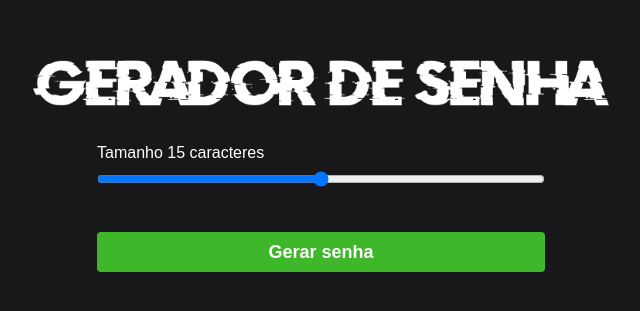
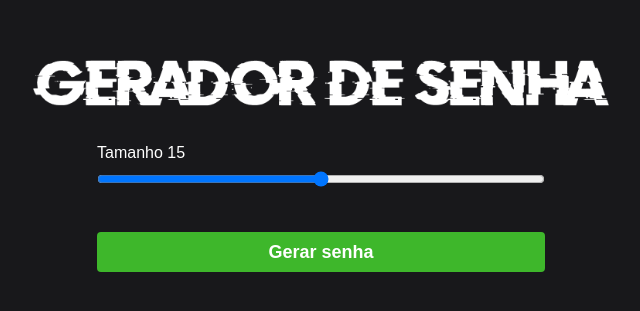
Before and after one commit to WilliansRocha/GeneratePasswordTest, a plain HTML site: page index.html in a window 1280 px wide. Shown: the part 227-538 px from the top of the page, 319-959 px from the left. Drawn offline with Linux system fonts and the light colour scheme.

Commit message:
Para testar branch 2

```diff
--- a/index.html
+++ b/index.html
@@ -11,7 +11,7 @@
 <body>
     <img class="logo" src="./assets/logo.png" alt="Gerador de senha logo">
     <main class="container-input">
-        <span>Tamanho <span id="valor"></span> caracteres</span>
+        <span>Tamanho <span id="valor"></span> </span>
         <input id="slider" class="slider" type="range" min="5" max="25" value="15">
 
         <button id="button" class="button-cta" onclick="generatePassword()">Gerar senha</button>
```
